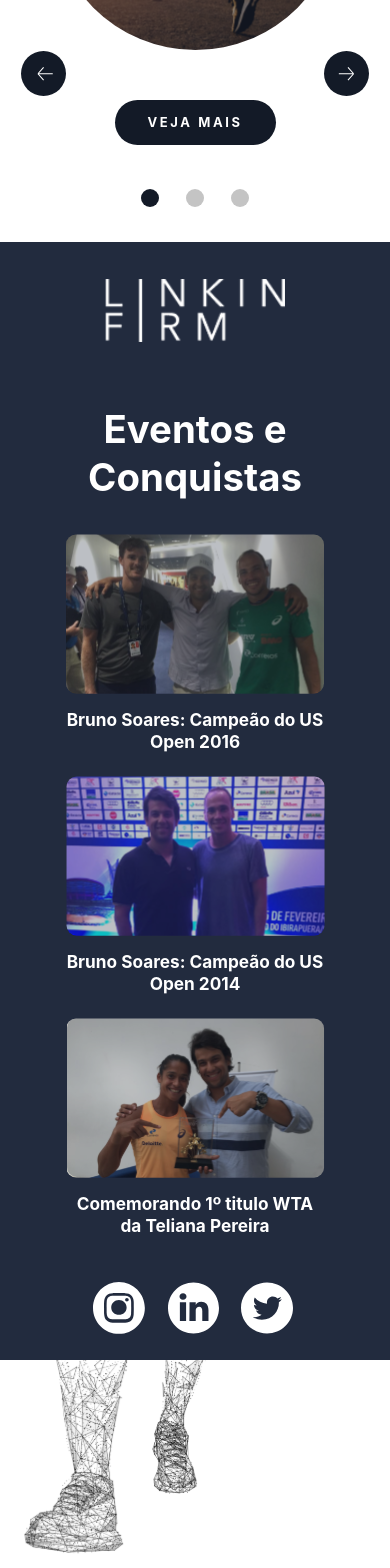
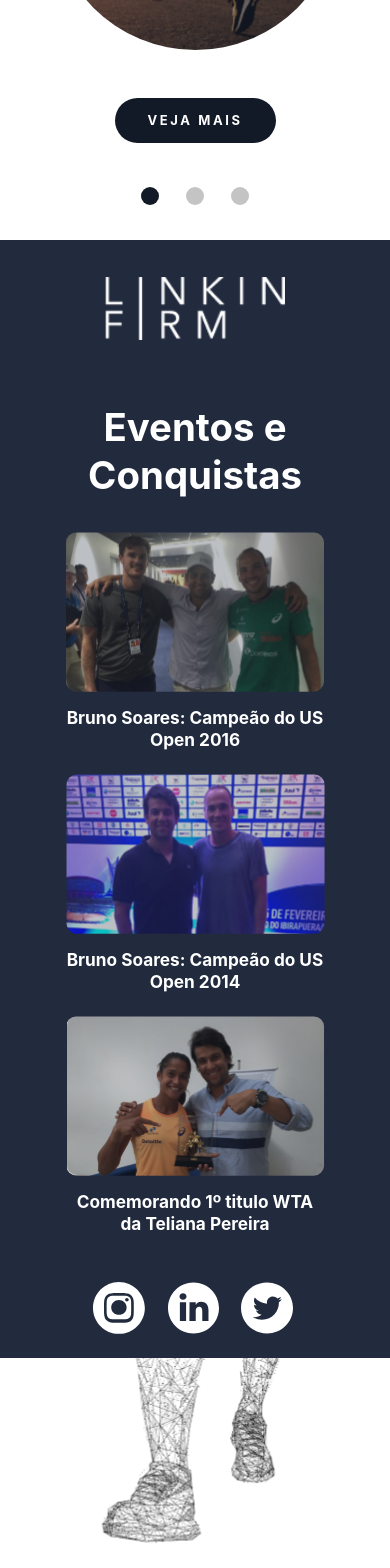
Before and after one commit to antoniopaolillo/freela-project, a React (Create React App) app in the folder linkin-firm/: page / in a window 390 px wide. Shown: the part 1928-3496 px from the top of the page. Built offline with nearby package versions, Linux system fonts and the light colour scheme.

Commit message:
fix errors in home

```diff
--- a/linkin-firm/src/styles/home.css
+++ b/linkin-firm/src/styles/home.css
@@ -439,6 +439,10 @@
     display: flex;
     flex-direction: row;
     justify-content: space-between;
+    width: 360px;
+    top: 350px;
+    position: absolute;
+    margin: 0 auto;
   }
 
   .carousel-img-big-box {
@@ -462,6 +466,7 @@
     display: flex;
     flex-direction: column;
     justify-content: center;
+    margin-top: 48px;
   }
 
   .btn-carousel-home img {
@@ -489,10 +494,9 @@
   }
 
   .home-footer-paralax-img {
-    height: 195px;
-    margin: 0;
-    background-position: left bottom;
-    background-size: 235px;
+    background-image: url('../images/svg/home_footer_mobile.svg');
+    height: 210px;
+
   }
 
   .container-paralax-home-top p {
```
Also changed, not shown: linkin-firm/src/images/svg/home_footer_mobile.svg (added).
